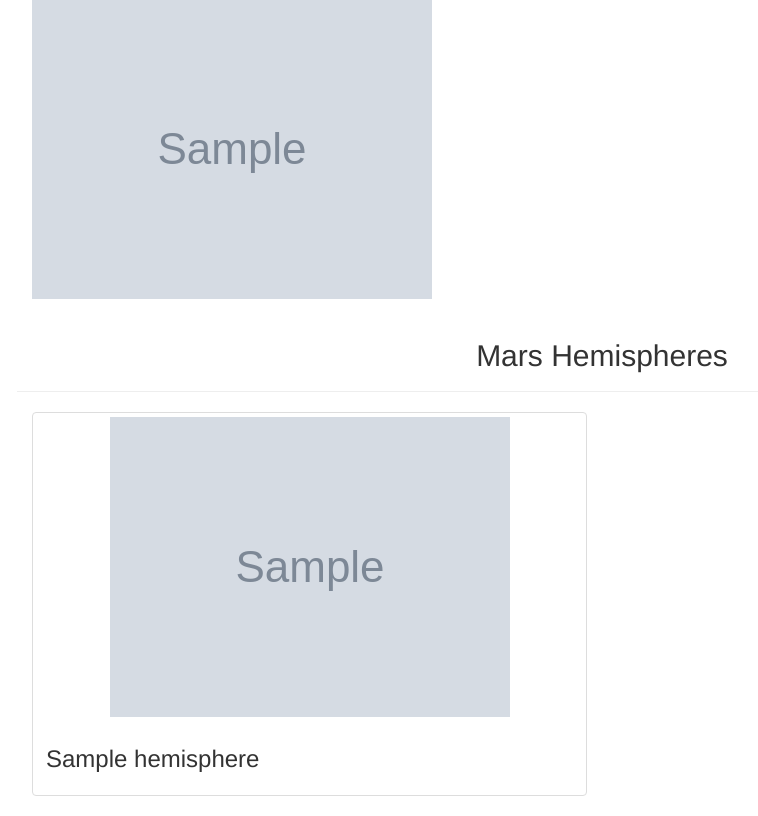
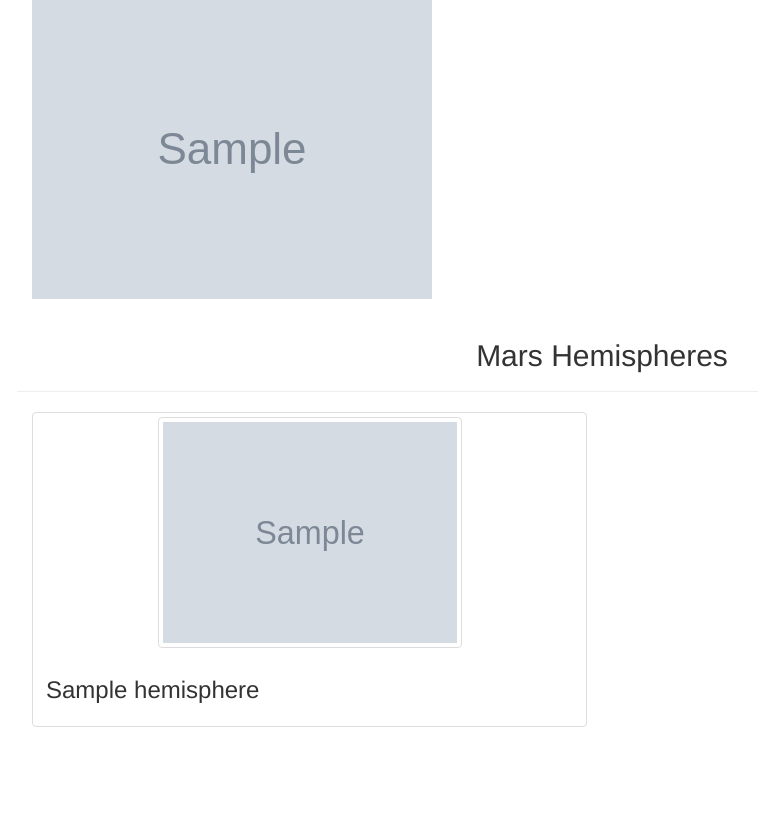
Before and after one commit to drawidsw/mission-to-mars, a Flask app: page / in a window 1280 px wide. Shown: the part 468-1284 px from the top of the page, without its empty margins (38-796 px from the left). After the commit the page ends 1195 px from the top, so only its background shows below. Run offline with Flask 2, Linux system fonts and the light colour scheme; grey boxes marked "Sample" are stand-in pictures; a database or web service that is not in the repository returns one stand-in record (values such as "Sample title"); some libraries are stand-ins or nearby versions.

Commit message:
Deliverable 3

```diff
--- a/templates/index.html
+++ b/templates/index.html
@@ -16,7 +16,7 @@
       <div class="jumbotron text-center">
         <h1>Mission to Mars</h1>
         <!-- Add a button to activate scraping script -->
-        <p><a class="btn btn-primary btn-lg" href="/scrape" role="button">Scrape New Data</a></p>
+        <p><a class="btn btn-primary btn-lg btn-outline-dark" href="/scrape" role="button">Scrape New Data</a></p>
       </div>
 
       <!-- Add section for Mars News -->
@@ -63,7 +63,7 @@
         {% for hemisphere in mars.hemispheres %}
         <div class="col-md-6">
           <div class="thumbnail">
-            <img src="{{hemisphere.img_url | default('static/images/error.png', true)}}" alt="...">
+            <img src="{{hemisphere.img_url | default('static/images/error.png', true)}}" alt="..." class="img-thumbnail" width="304" height="236">
             <div class="caption">
               <h3>{{hemisphere.title}}</h3>
             </div>
```
Also changed, not shown: images/ipad.png (added), images/iphone5.png (added), images/pixel2.png (added).
